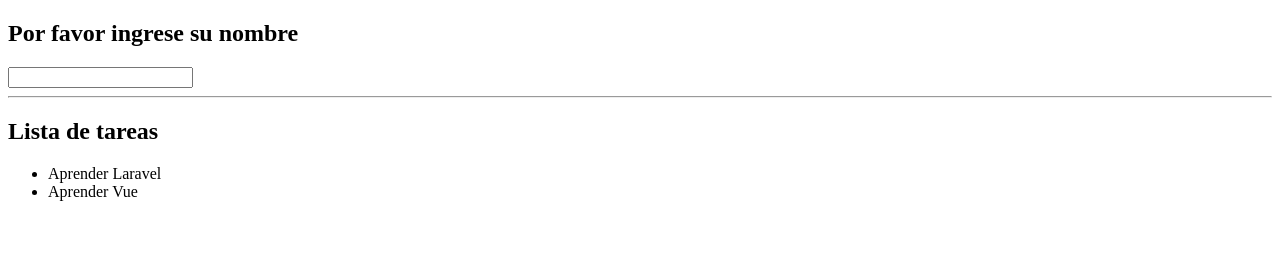
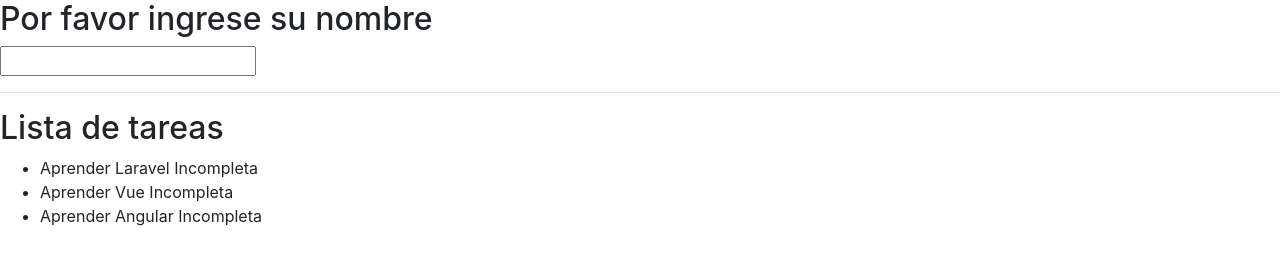
Before and after one commit to cjcruzrivera/Basic_Vue, a plain HTML site: page index.html in a window 1280 px wide. Drawn offline with nearby package versions, Linux system fonts and the light colour scheme.

Commit message:
ciclos y condicionales

```diff
--- a/index.html
+++ b/index.html
@@ -5,6 +5,8 @@
     <meta name="viewport" content="width=device-width, initial-scale=1.0">
     <meta http-equiv="X-UA-Compatible" content="ie=edge">
     <title>Curso Basico Vue.js</title>
+    <link rel="stylesheet" href="https://stackpath.bootstrapcdn.com/bootstrap/4.1.3/css/bootstrap.min.css" integrity="sha384-MCw98/SFnGE8fJT3GXwEOngsV7Zt27NXFoaoApmYm81iuXoPkFOJwJ8ERdknLPMO" crossorigin="anonymous">
+
 </head>
 <body>
     <div id="app">
@@ -15,7 +17,11 @@
             <hr>
             <h2>Lista de tareas</h2>
             <ul>
-                <li v-for="tarea in tareas">{{tarea}}</li>
+                <li v-for="tarea in tareas">
+                    <span v-text="tarea.title"></span>
+                    <span v-if="tarea.completed">  Completa</span>
+                    <span v-else>  Incompleta</span>
+                </li>
             </ul>
     </div>
     <script src="https://cdn.jsdelivr.net/npm/vue/dist/vue.js"></script>
@@ -25,8 +31,18 @@
             data: {
                 message: "",
                 tareas: [
-                    "Aprender Laravel",
-                    "Aprender Vue"
+                    {
+                        title: "Aprender Laravel",
+                        completed: false,
+                    },
+                    {
+                        title: "Aprender Vue",
+                        completed: false,
+                    },
+                    {
+                        title: "Aprender Angular",
+                        completed: false,
+                    }
                 ]
             }
         });
```
Also changed, not shown: 1 other file.
